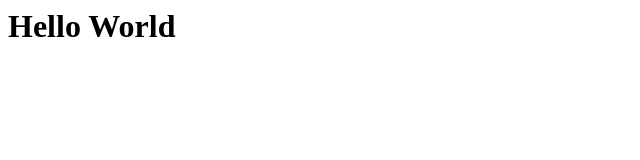
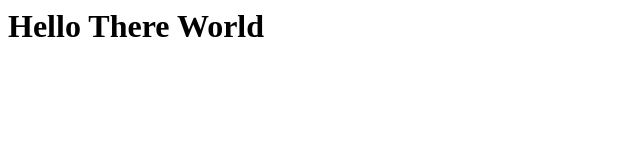
Before and after one commit to csev/wa4e-net, a plain HTML site: page index.htm in a window 1280 px wide. Shown: the whole page, without its empty margins (0-640 px from the left). Drawn offline with Linux system fonts and the light colour scheme.

Commit message:
Update index.htm

```diff
--- a/index.htm
+++ b/index.htm
@@ -1 +1 @@
-<h1>Hello World</h1>
+<h1>Hello There World</h1>
```
